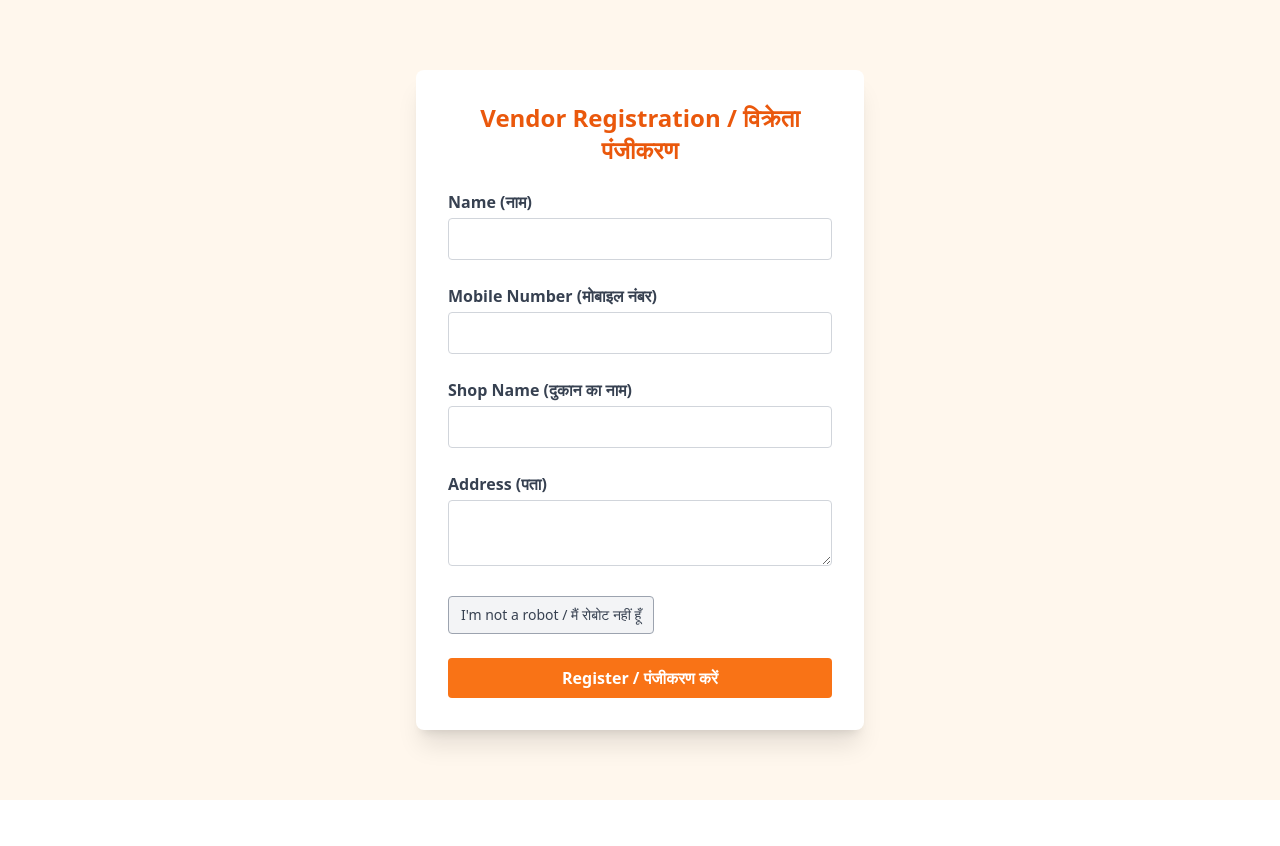
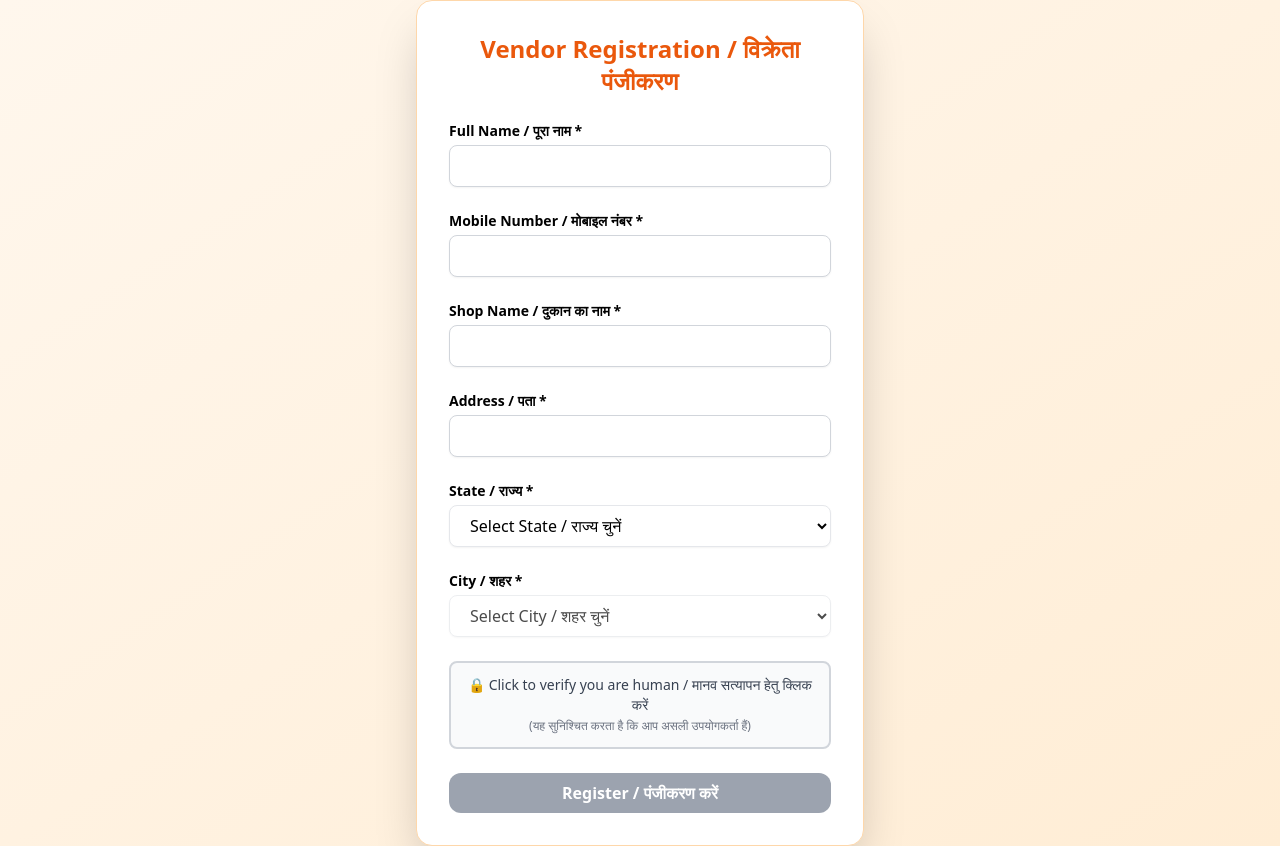
Before and after one commit to kn9annihilator/artisans-marketplace, a React (Create React App) app: page /register-vendor in a window 1280 px wide. Before the commit the page ends 800 px from the top, so only its background shows below. Built offline with nearby package versions, Linux system fonts and the light colour scheme.

Commit message:
Finalizing Vendor Registration UI

```diff
--- a/src/pages/VendorRegister.jsx
+++ b/src/pages/VendorRegister.jsx
@@ -1,122 +1,399 @@
+// src/pages/VendorRegistration.jsx
+
 import React, { useState } from 'react';
 import { motion } from 'framer-motion';
-import { CheckCircle } from 'lucide-react';
 
-const VendorRegister = () => {
+const indianStates = {
+  "Uttar Pradesh": [
+  "Agra",
+  "Aligarh",
+  "Allahabad (Prayagraj)",
+  "Amroha",
+  "Ayodhya",
+  "Azamgarh",
+  "Bareilly",
+  "Basti",
+  "Bhadohi",
+  "Bijnor",
+  "Bulandshahr",
+  "Chandauli",
+  "Chitrakoot",
+  "Deoria",
+  "Etah",
+  "Etawah",
+  "Farrukhabad",
+  "Fatehpur",
+  "Firozabad",
+  "Gautam Buddh Nagar (Noida, Greater Noida)",
+  "Ghaziabad",
+  "Ghazipur",
+  "Gonda",
+  "Gorakhpur",
+  "Hamirpur",
+  "Hapur",
+  "Hardoi",
+  "Hathras",
+  "Jaunpur",
+  "Jhansi",
+  "Kannauj",
+  "Kanpur",
+  "Kasganj",
+  "Kaushambi",
+  "Kheri (Lakhimpur‑Kheri)",
+  "Khushinagar",
+  "Mahoba",
+  "Mainpuri",
+  "Mathura",
+  "Mau",
+  "Meerut",
+  "Mirzapur",
+  "Moradabad",
+  "Muzaffarnagar",
+  "Nagina",
+  "Noida",  // part of Gautam Buddh Nagar but often listed separately
+  "Prayagraj (Allahabad)",
+  "Raebareli",
+  "Rampur",
+  "Saharanpur",
+  "Sambhal",
+  "Sant Kabir Nagar",
+  "Shahjahanpur",
+  "Shamli",
+  "Shravasti",
+  "Siddharthnagar",
+  "Sitapur",
+  "Sonbhadra",
+  "Sultanpur",
+  "Unnao",
+  "Varanasi"
+],
+  "Maharashtra": [
+  "Ahmednagar",
+  "Akola",
+  "Amravati",
+  "Aurangabad",
+  "Bhandara",
+  "Beed",
+  "Bhusawal",
+  "Bhiwandi",
+  "Bid (Beed)",
+  "Buldhana",
+  "Chandrapur",
+  "Daulatabad",
+  "Dhule",
+  "Gondia",
+  "Ichalkaranji",
+  "Jalgaon",
+  "Jalna",
+  "Kalyan-Dombivli",
+  "Karli",
+  "Kolhapur",
+  "Mahabaleshwar",
+  "Malegaon",
+  "Matheran",
+  "Mumbai",
+  "Mira-Bhayandar",
+  "Mumbai Suburban",
+  "Nashik",
+  "Nagpur",
+  "Nanded",
+  "Navi Mumbai",
+  "Osmanabad",
+  "Pandharpur",
+  "Panvel",
+  "Parbhani",
+  "Pune",
+  "Ratnagiri",
+  "Sangli-Miraj & Kupwad",
+  "Satara",
+  "Sevagram",
+  "Shirdi",
+  "Solapur",
+  "Thane",
+  "Ulhasnagar",
+  "Vasai-Virar",
+  "Wardha",
+  "Yavatmal",
+  "Achalpur",
+  "Hinganghat",
+  "Nandurbar",
+  "Udgir"
+],
+  "Delhi": [
+  "New Delhi",
+  "Old Delhi",
+  "Central Delhi",
+  "East Delhi",
+  "North Delhi",
+  "North East Delhi",
+  "North West Delhi",
+  "South Delhi",
+  "South East Delhi",
+  "South West Delhi",
+  "West Delhi",
+  "Najafgarh",
+  "Dwarka",
+  "Rohini",
+  "Karol Bagh",
+  "Connaught Place",
+  "Chandni Chowk",
+  "Saket",
+  "Vasant Kunj",
+  "Mayur Vihar",
+  "Lajpat Nagar",
+  "Hauz Khas",
+  "Janakpuri",
+  "Tilak Nagar",
+  "Patel Nagar",
+  "Rajouri Garden",
+  "Okhla",
+  "Narela",
+  "Palam",
+  "Mehrauli",
+  "Burari",
+  "Kalkaji",
+  "Khan Market",
+  "Ashok Vihar",
+  "Pitampura",
+  "Shahdara",
+  "Yamuna Vihar",
+  "Vikas Puri",
+  "Badarpur",
+  "Moti Nagar",
+  "Sonia Vihar",
+  "Bhajanpura"
+],
+  "Bihar": [
+  "Patna",
+  "Gaya",
+  "Bhagalpur",
+  "Muzaffarpur",
+  "Purnia",
+  "Darbhanga",
+  "Bihar Sharif",
+  "Ara",
+  "Begusarai",
+  "Katihar",
+  "Munger",
+  "Chhapra",
+  "Bettiah",
+  "Saharsa",
+  "Hajipur",
+  "Sasaram",
+  "Dehri",
+  "Siwan",
+  "Motihari",
+  "Nawada",
+  "Bagaha",
+  "Buxar",
+  "Kishanganj",
+  "Sitamarhi",
+  "Jamalpur",
+  "Jehanabad",
+  "Aurangabad"
+],
+  "Rajasthan": [
+  "Jaipur",
+  "Jodhpur",
+  "Kota",
+  "Bikaner",
+  "Ajmer",
+  "Udaipur",
+  "Bhilwara",
+  "Alwar",
+  "Bharatpur",
+  "Sikar",
+  "Pali",
+  "Ganganagar",
+  "Tonk",
+  "Kishangarh",
+  "Beawar",
+  "Hanumangarh",
+  "Dhaulpur",
+  "Sawai Madhopur",
+  "Churu",
+  "Baran",
+  "Chittorgarh",
+  "Nagaur",
+  "Jaisalmer"
+],
+  "Uttarakhand": [
+  "Dehradun",
+  "Haridwar",
+  "Haldwani",
+  "Nainital",
+  "Roorkee",
+  "Rudrapur",
+  "Kashipur",
+  "Rishikesh",
+  "Kotdwar",
+  "Pithoragarh",
+  "Almora",
+  "Pauri Garhwal",
+  "Uttarkashi",
+  "Chamoli",
+  "Mussoorie",
+  "Ramnagar",
+  "Manglaur",
+  "Jaspur",
+  "Laksar",
+  "Landhaura",
+  "Mahua Kheraganj"
+],
+  "Punjab": [
+  "Ludhiana",
+  "Amritsar",
+  "Jalandhar",
+  "Patiala",
+  "Bathinda",
+  "Mohali",
+  "Hoshiarpur",
+  "Pathankot",
+  "Moga",
+  "Batala",
+  "Firozpur",
+  "Abohar",
+  "Malerkotla",
+  "Khanna",
+  "Phagwara",
+  "Muktsar",
+  "Barnala",
+  "Kapurthala",
+  "Rajpura",
+  "Zirakpur",
+  "Faridkot",
+  "Sangrur",
+  "Kot Kapura",
+  "Kot‑kapura",
+  "Chandigarh"
+],
+  "Karnataka": ["Bengaluru", "Mysuru", "Hubli"],
+  "Madhya Pradesh": ["Bhopal", "Indore", "Gwalior"]
+  // Add more states/cities as needed
+};
+
+const VendorRegistration = () => {
   const [formData, setFormData] = useState({
     name: '',
     mobile: '',
     shopName: '',
     address: '',
+    state: '',
+    city: '',
   });
-
   const [isVerified, setIsVerified] = useState(false);
   const [errorMsg, setErrorMsg] = useState('');
 
   const handleChange = (e) => {
-    setFormData((prev) => ({
-      ...prev,
-      [e.target.name]: e.target.value,
-    }));
+    setFormData((prev) => ({ ...prev, [e.target.name]: e.target.value }));
   };
 
   const handleSubmit = (e) => {
     e.preventDefault();
-
     if (!isVerified) {
-      setErrorMsg('❌ Please confirm you are human / कृपया पुष्टि करें कि आप मानव हैं');
+      setErrorMsg('❌ कृपया Captcha पर क्लिक करें / Please click the captcha to continue.');
       return;
     }
-
-    setErrorMsg('');
-    console.log("Vendor registered:", formData);
-    alert("पंजीकरण सफल हुआ! Registration successful!");
+    alert("✅ Vendor Registered Successfully!");
+    console.log(formData);
   };
 
   return (
-    <div className="flex items-center justify-center min-h-screen bg-orange-50 p-6">
+    <div className="min-h-screen flex justify-center items-center bg-gradient-to-br from-orange-50 to-orange-100 px-4">
       <motion.form
         onSubmit={handleSubmit}
         initial={{ opacity: 0, y: 30 }}
         animate={{ opacity: 1, y: 0 }}
-        className="w-full max-w-md bg-white shadow-xl rounded-lg p-8 space-y-6"
+        transition={{ duration: 0.6 }}
+        className="bg-white shadow-2xl rounded-2xl p-8 w-full max-w-md space-y-6 border border-orange-200"
       >
-        <h2 className="text-2xl font-bold text-center text-orange-600 mb-2">
-          Vendor Registration / विक्रेता पंजीकरण
-        </h2>
+        <h2 className="text-2xl font-bold text-center text-orange-600">Vendor Registration / विक्रेता पंजीकरण</h2>
 
-        <div>
-          <label className="block mb-1 font-semibold text-gray-700">Name (नाम)</label>
+        {[
+          { label: 'Full Name / पूरा नाम *', name: 'name' },
+          { label: 'Mobile Number / मोबाइल नंबर *', name: 'mobile', type: 'tel', pattern: '[0-9]{10}' },
+          { label: 'Shop Name / दुकान का नाम *', name: 'shopName' },
+          { label: 'Address / पता *', name: 'address' }
+        ].map(({ label, name, type = 'text', pattern }) => (
+          <div key={name}>
+            <label className="block text-sm font-semibold mb-1">{label}</label>
             <input
-            type="text"
-            name="name"
+              type={type}
+              name={name}
               required
-            value={formData.name}
+              pattern={pattern}
               onChange={handleChange}
-            className="w-full px-4 py-2 border border-gray-300 rounded focus:ring-orange-400 focus:outline-none"
+              className="w-full border border-gray-300 px-4 py-2 rounded-lg shadow-sm focus:outline-orange-400 transition duration-300"
             />
           </div>
+        ))}
 
+        {/* State */}
         <div>
-          <label className="block mb-1 font-semibold text-gray-700">Mobile Number (मोबाइल नंबर)</label>
-          <input
-            type="tel"
-            name="mobile"
+          <label className="block text-sm font-semibold mb-1">State / राज्य *</label>
+          <select
+            name="state"
             required
-            pattern="[0-9]{10}"
-            maxLength={10}
-            value={formData.mobile}
-            onChange={handleChange}
-            className="w-full px-4 py-2 border border-gray-300 rounded focus:ring-orange-400 focus:outline-none"
-          />
+            onChange={(e) => {
+              handleChange(e);
+              setFormData((prev) => ({ ...prev, city: '' }));
+            }}
+            className="w-full border px-4 py-2 rounded-lg bg-white shadow-sm"
+          >
+            <option value="">Select State / राज्य चुनें</option>
+            {Object.keys(indianStates).map((state) => (
+              <option key={state} value={state}>{state}</option>
+            ))}
+          </select>
         </div>
 
+        {/* City */}
         <div>
-          <label className="block mb-1 font-semibold text-gray-700">Shop Name (दुकान का नाम)</label>
-          <input
-            type="text"
-            name="shopName"
+          <label className="block text-sm font-semibold mb-1">City / शहर *</label>
+          <select
+            name="city"
             required
-            value={formData.shopName}
+            value={formData.city}
             onChange={handleChange}
-            className="w-full px-4 py-2 border border-gray-300 rounded focus:ring-orange-400 focus:outline-none"
-          />
+            disabled={!formData.state}
+            className="w-full border px-4 py-2 rounded-lg bg-white shadow-sm"
+          >
+            <option value="">Select City / शहर चुनें</option>
+            {formData.state &&
+              indianStates[formData.state].map((city) => (
+                <option key={city} value={city}>{city}</option>
+              ))}
+          </select>
         </div>
 
-        <div>
-          <label className="block mb-1 font-semibold text-gray-700">Address (पता)</label>
-          <textarea
-            name="address"
-            rows="2"
-            required
-            value={formData.address}
-            onChange={handleChange}
-            className="w-full px-4 py-2 border border-gray-300 rounded focus:ring-orange-400 focus:outline-none"
-          ></textarea>
-        </div>
-
-        {/* Clickable Captcha */}
-        <div className="flex items-center gap-3 mt-4">
-          <button
-            type="button"
-            onClick={() => setIsVerified(true)}
-            className={`flex items-center gap-2 px-3 py-2 rounded border ${
-              isVerified ? 'border-green-600 bg-green-100' : 'border-gray-400 bg-gray-100'
+        {/* Captcha */}
+        <motion.div
+  whileTap={{ scale: 1.05 }}
+  onClick={() => setIsVerified(!isVerified)}
+  className={`w-full flex items-center justify-center border-2 rounded-lg px-4 py-3 mt-2 cursor-pointer transition-all duration-300 ${
+    isVerified ? 'border-green-500 bg-green-100' : 'border-gray-300 bg-gray-50'
   }`}
 >
-            {isVerified && <CheckCircle className="text-green-600" size={20} />}
-            <span className="text-sm text-gray-700 font-medium">
-              I'm not a robot / मैं रोबोट नहीं हूँ
+  <p className="text-sm font-medium text-gray-700 text-center">
+    {isVerified ? '✅ Verified as Human / सत्यापित उपयोगकर्ता' : '🔒 Click to verify you are human / मानव सत्यापन हेतु क्लिक करें'}
+    <br />
+    <span className="text-xs text-gray-500">
+      (यह सुनिश्चित करता है कि आप असली उपयोगकर्ता हैं)
     </span>
-          </button>
-        </div>
+  </p>
+</motion.div>
 
-        {errorMsg && <p className="text-red-600 mt-2">{errorMsg}</p>}
+        {errorMsg && <p className="text-red-600 text-sm mt-1">{errorMsg}</p>}
 
+        {/* Submit */}
         <motion.button
-          whileTap={{ scale: 0.95 }}
           type="submit"
-          className="w-full bg-orange-500 text-white font-semibold py-2 rounded hover:bg-orange-600 transition"
+          disabled={!isVerified}
+          whileHover={{ scale: 1.03 }}
+          whileTap={{ scale: 0.97 }}
+          className={`w-full py-2 px-4 text-white font-semibold rounded-xl transition duration-300 ${
+            isVerified ? 'bg-orange-500 hover:bg-orange-600' : 'bg-gray-400 cursor-not-allowed'
+          }`}
         >
           Register / पंजीकरण करें
         </motion.button>
@@ -125,4 +402,4 @@ const VendorRegister = () => {
   );
 };
 
-export default VendorRegister;
+export default VendorRegistration;
```
Lines whose indentation alone changed are shown as unchanged.
